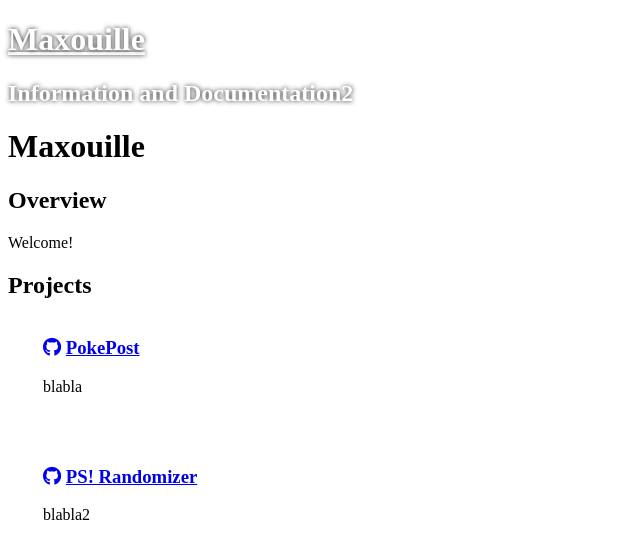
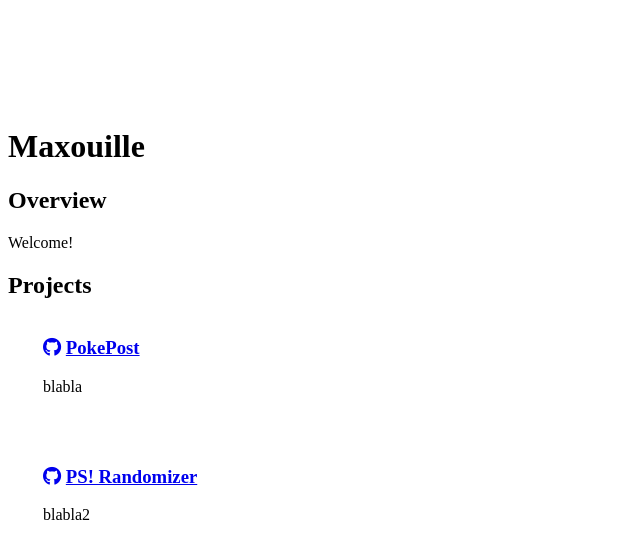
Before and after one commit to Maxouille64/maxouille64.github.io, a Jekyll site: the page built from index.md, in a window 1280 px wide. Shown: the top 559 px of the page, without its empty margins (0-640 px from the left). Built offline with Jekyll 4.4.1, drawn with Linux system fonts in a browser that asks for light colours; nearby versions of some CDN libraries; our own code applies the rules of GitHub Pages for plain Markdown files.

Commit message:
Update style.css

```diff
--- a/assets/css/style.css
+++ b/assets/css/style.css
@@ -14,7 +14,6 @@ $section-headings-color: #6363B0 !default;
   background-repeat: no-repeat;
   background-size: auto 70%;
   background-position: 10vh;
-  text-shadow: #222 0px 0px 5px;
 }
 
 .page-header a {
```
